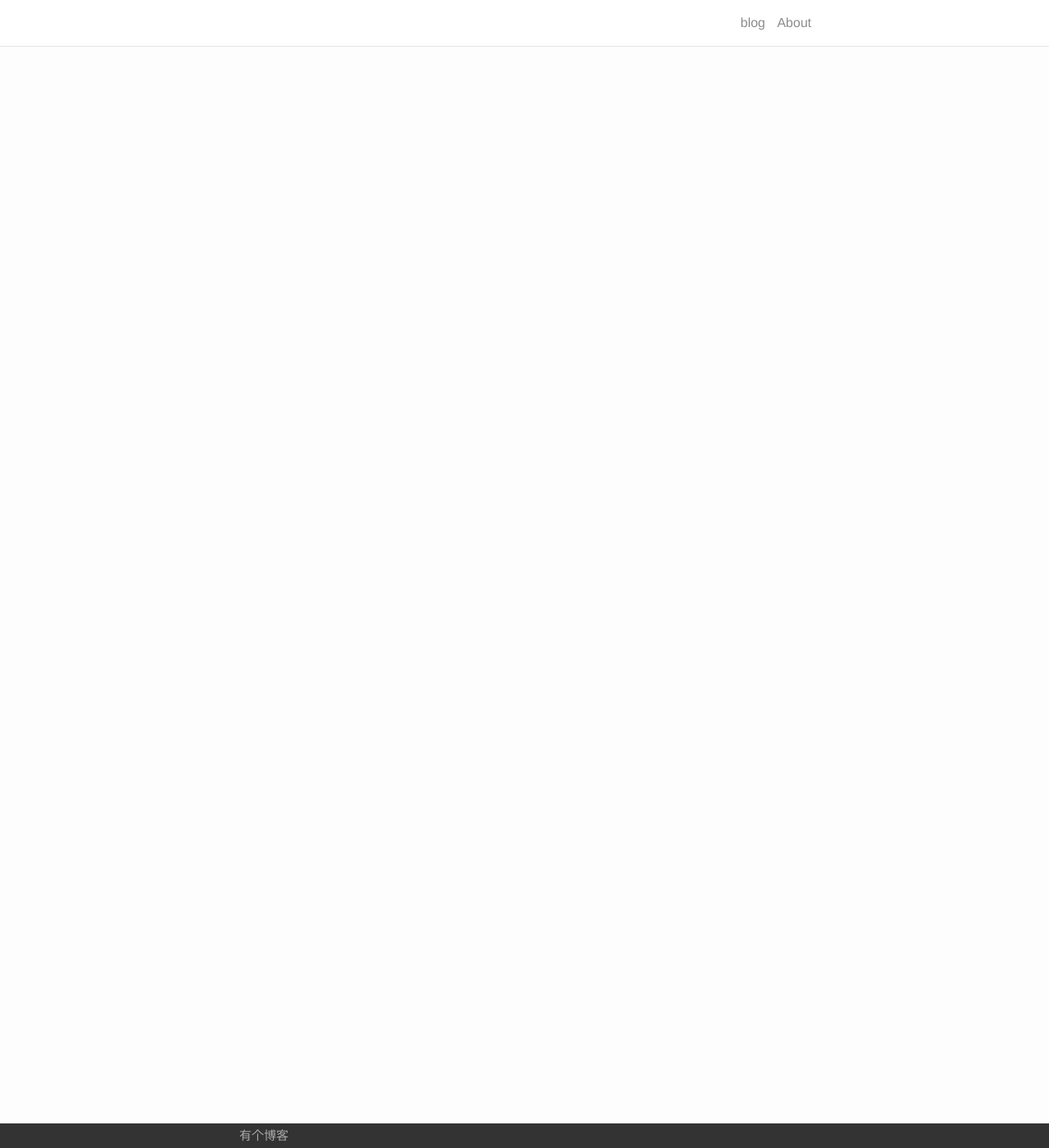
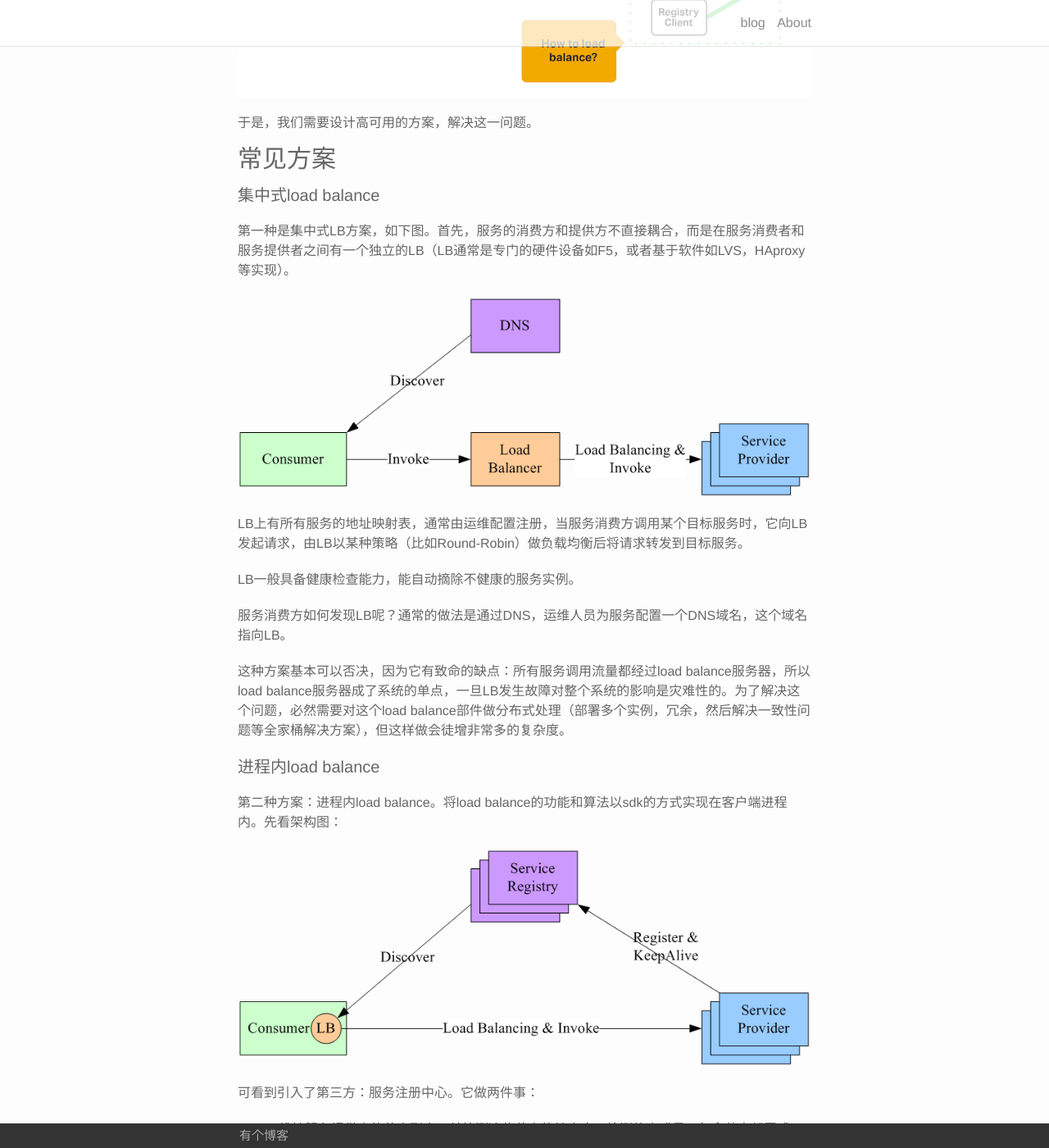
Before and after one commit to afghl/afghl.github.io, a Jekyll site: the page built from _posts/2017-07-30-distributed-system-02-service-discoverable.markdown, in a window 1280 px wide and 1400 px high, scrolled down 1112 px. Shown: the whole window at 82% size. Built offline with Jekyll 4.4.1, drawn with Linux system fonts in a browser that asks for light colours; some of the changed text lies outside the part shown.

Commit message:
add post

```diff
--- a/_posts/2017-07-26-distributed-system-00-index.markdown
+++ b/_posts/2017-07-26-distributed-system-00-index.markdown
@@ -36,6 +36,8 @@ date:   2017-07-26 22:46:00 +0800
 
 服务路由 & 负载均衡，讨论的就是如何解决这些问题的。
 
+#### 服务注册 & 发现
+
 #### 限流
 
 假设这个服务框架已经成型并投入使用，它的职责不仅仅是满足服务间的调用，还有服务治理的功能。服务治理的目的是维持系统高可用高稳定。
--- a/_posts/2017-07-30-distributed-system-02-service-discoverable.markdown
+++ b/_posts/2017-07-30-distributed-system-02-service-discoverable.markdown
@@ -4,7 +4,75 @@ title:  "分布式系统 - 服务治理（二） - 服务路由 & 负载均衡"
 date:   2017-07-30 19:13:00 +0800
 ---
 
+### 为什么需要服务路由和负载均衡
 
+正如在[介绍](2017/07/26/distributed-system-00-index.html)一文中说的：
+
+首先我们将一次soa调用还原一次标准的http请求。既然是一次http请求，那必须指定服务提供方的IP + port。
+
+在传统的（小规模的）架构里，因为依赖简单，机器较少，可以将这种IP + port写在配置文件里，或者通过配dns的方式写在代码里。
+
+但在基于云架构的微服务体系中，就会出现复杂得多的问题：
+
+![Alt](/images/load-balance.png)
+
+于是，我们需要设计高可用的方案，解决这一问题。
+
+### 常见方案
+
+#### 集中式load balance
+
+第一种是集中式LB方案，如下图。首先，服务的消费方和提供方不直接耦合，而是在服务消费者和服务提供者之间有一个独立的LB（LB通常是专门的硬件设备如F5，或者基于软件如LVS，HAproxy等实现）。
+
+![Alt](/images/1125000.png)
+
+LB上有所有服务的地址映射表，通常由运维配置注册，当服务消费方调用某个目标服务时，它向LB发起请求，由LB以某种策略（比如Round-Robin）做负载均衡后将请求转发到目标服务。
+
+LB一般具备健康检查能力，能自动摘除不健康的服务实例。
+
+服务消费方如何发现LB呢？通常的做法是通过DNS，运维人员为服务配置一个DNS域名，这个域名指向LB。
+
+这种方案基本可以否决，因为它有致命的缺点：所有服务调用流量都经过load balance服务器，所以load balance服务器成了系统的单点，一旦LB发生故障对整个系统的影响是灾难性的。为了解决这个问题，必然需要对这个load balance部件做分布式处理（部署多个实例，冗余，然后解决一致性问题等全家桶解决方案），但这样做会徒增非常多的复杂度。
+
+#### 进程内load balance
+
+第二种方案：进程内load balance。将load balance的功能和算法以sdk的方式实现在客户端进程内。先看架构图：
+
+![Alt](/images/1125001.png)
+
+可看到引入了第三方：服务注册中心。它做两件事：
+
+1. 维护服务提供方的节点列表，并检测这些节点的健康度。检测的方式是：每个节点部署成功，都通知服务注册中心；然后一直和注册中心保持心跳。
+2. 允许服务调用方注册感兴趣的事件，把服务提供方的变化情况推送到服务调用方。
+
+这种方案下，整个load balance的过程是这样的：
+
+1. 服务注册中心维护所有节点的情况。
+2. 任何一个节点想要订阅其他服务提供方的节点列表，向服务注册中心注册。
+3. 服务注册中心将服务提供方的列表（以长连接的方式）推送到消费方。
+4. 消费方接收到消息后，在本地维护一份这个列表，并自己做load balance。
+
+可见，服务注册中心充当什么角色？它是唯一一个知道整个集群内部所有的节点情况的中心。所以对它的可用性要求会非常高，这个组件可以用Zookeeper实现。
+
+这种方案的缺点是：每个语言都要研究一套sdk，如果公司内的服务使用的语言五花八门的话，这方案的成本会很高。第二点是：后续如果要对客户库进行升级，势必要求服务调用方修改代码并重新发布，所以该方案的升级推广有不小的阻力。
+
+#### 独立进程load balance
+
+该方案是针对第二种方案的不足而提出的一种折中方案，原理和第二种方案基本类似，不同之处是，他将LB和服务发现功能从进程内移出来，变成主机上的一个独立进程，主机上的一个或者多个服务要访问目标服务时，他们都通过同一主机上的独立LB进程做服务发现和负载均衡。如图：
+
+![Alt](/images/1125002.png)
+
+这个方案解决了上一种方案的问题，不需要为不同语言开发客户库，LB的升级不需要服务调用方改代码。
+
+但新引入的问题是：这个组件本身的可用性谁来维护？还要再写一个watchdog去监控这个组件？另外，多了一个环节，就多了一个出错的可能，线上出问题了，也多了一个需要排查的环节。
+
+### 路由算法
+
+路由算法有多种多样，但实际场景中不一定需要那么高深的算法。用简单的轮询就很好。在这里就不展开了。
+
+[一致性哈希](/2016/07/04/consistent-hashing.html)算法在之前的文章中也讨论过，但在服务之间的调用一般不会用到一致性哈希作为路由算法。
+
+为什么？因为服务本身是无状态的（状态都在mysql, redis），既然如此，流量打到哪一台机上也就无所谓了。
 
 ### 参考
 
```
Also changed, not shown: other parts of _posts/2017-07-26-distributed-system-00-index.markdown (+0 -4 lines), images/1125000.png (added), images/1125001.png (added), images/1125002.png (added), images/load-balance.png (added).
